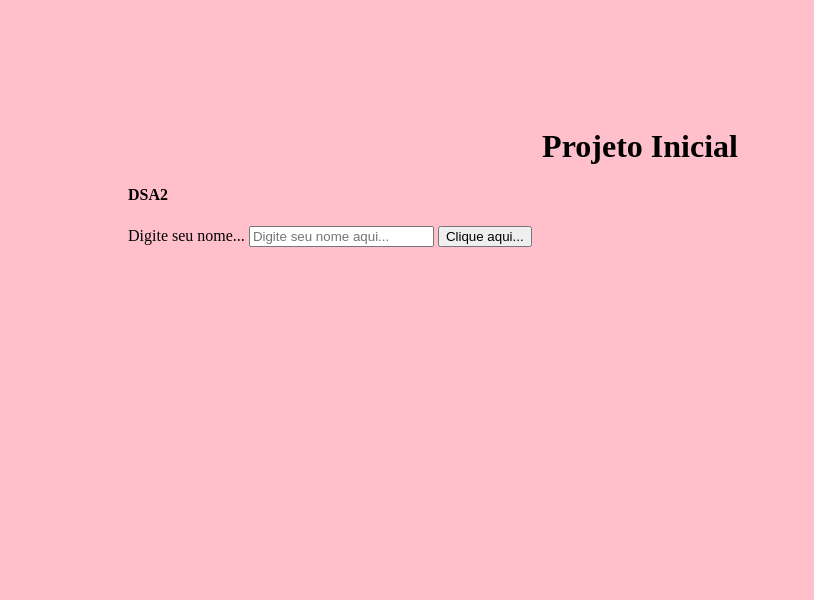
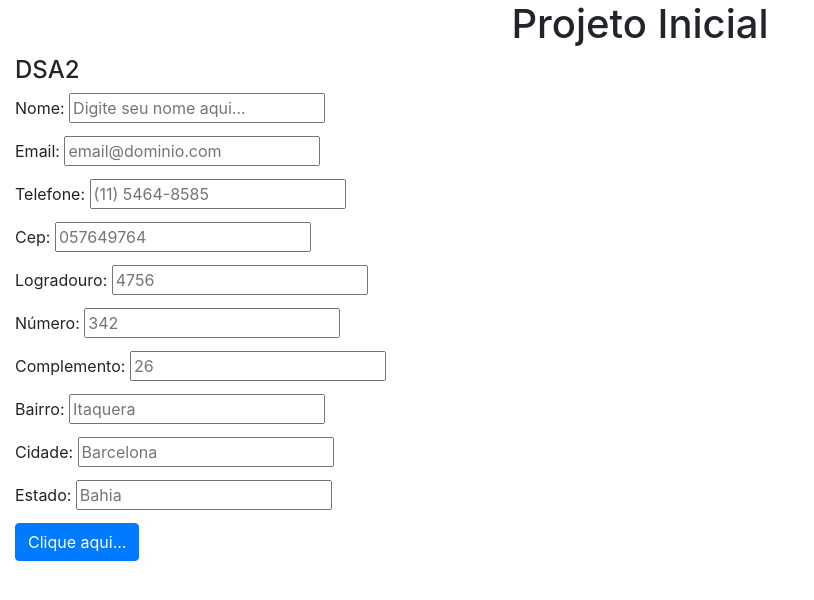
Before and after one commit to maryana18072007/projeto-inicial, a plain HTML site: page index.html in a window 1280 px wide. Shown: the whole page, without its empty margins (0-814 px from the left). Drawn offline with nearby package versions, Linux system fonts and the light colour scheme.

Commit message:
corinthians

```diff
--- a/index.html
+++ b/index.html
@@ -6,15 +6,84 @@
     <meta name="viewport" content="width=device-width, initial-scale=1.0">
     <title>Projeto Inicial</title>
     <link rel="stylesheet" href="./estilo.css">
+    <link rel="stylesheet" href="https://stackpath.bootstrapcdn.com/bootstrap/4.1.3/css/bootstrap.min.css" integrity="sha384-MCw98/SFnGE8fJT3GXwEOngsV7Zt27NXFoaoApmYm81iuXoPkFOJwJ8ERdknLPMO" crossorigin="anonymous">
 </head>
-<body>
+<body class="container-fluid">
     <h1>Projeto Inicial</h1>
     <div>
         <h4>DSA2</h4>
-        <label>Digite seu nome...</label>
-        <input type="text" id="nome" placeholder="Digite seu nome aqui...">
-        <input type="button" id="botao" value="Clique aqui...">
+        <form>
+            <div class="mb-2">
+                <label for="nome">Nome:</label>
+                <input type="text" id="nome"
+                      placeholder="Digite seu nome aqui...">
+            </div>
+
+            <div class="mb-2">
+                <label for="email">Email:</label>
+                <input type="text" id="email"
+                      placeholder="email@dominio.com">
+            </div>
+
+            <div class="mb-2">
+                <label for="telefone">Telefone:</label>
+                <input type="text" id="telefone"
+                      placeholder="(11) 5464-8585">
+            </div>
+
+
+            <div class="mb-2">
+                <label for="cep">Cep:</label>
+                <input type="text" id="CEP"
+                    placeholder="057649764">
+            </div>
+
+            <div class="mb-2">
+                <label for="logradouro">Logradouro:</label>
+                <input type="text" id="logradouro"
+                    placeholder="4756">
+            </div>
+
+            <div class="mb-2">
+                <label for="número">Número:</label>
+                <input type="text" id="número"
+                    placeholder="342">
+            </div>
+
+            <div class="mb-2">
+                <label for="complemento">Complemento:</label>
+                <input type="text" id="complemento"
+                    placeholder="26">
+            </div>
+
+            <div class="mb-2">
+                <label for="bairro">Bairro:</label>
+                <input type="text" id="bairro"
+                    placeholder="Itaquera">
+            </div>
+
+            <div class="mb-2">
+                <label for="cidade">Cidade:</label>
+                <input type="text" id="cidade"
+                    placeholder="Barcelona">
+            </div>
+
+            <div class="mb-2">
+                <label for="estado">Estado:</label>
+                <input type="text" id="estado"
+                    placeholder="Bahia">
+            </div>
+            <input type="button" id="botao"
+               class="btn btn-primary" value="Clique aqui...">
+        </form>
+        <div id="saida-de-dados" class="m-1 p-2 text-center">
+        </div>
+
+
     </div>
     <script src="./scripts.js"></script>
+    <script src="https://code.jquery.com/jquery-3.3.1.slim.min.js" integrity="sha384-q8i/X+965DzO0rT7abK41JStQIAqVgRVzpbzo5smXKp4YfRvH+8abtTE1Pi6jizo" crossorigin="anonymous"></script>
+<script src="https://cdnjs.cloudflare.com/ajax/libs/popper.js/1.14.3/umd/popper.min.js" integrity="sha384-ZMP7rVo3mIykV+2+9J3UJ46jBk0WLaUAdn689aCwoqbBJiSnjAK/l8WvCWPIPm49" crossorigin="anonymous"></script>
+<script src="https://stackpath.bootstrapcdn.com/bootstrap/4.1.3/js/bootstrap.min.js" integrity="sha384-ChfqqxuZUCnJSK3+MXmPNIyE6ZbWh2IMqE241rYiqJxyMiZ6OW/JmZQ5stwEULTy" crossorigin="anonymous"></script>
 </body>
 </html>
--- a/scripts.js
+++ b/scripts.js
@@ -1,6 +1,36 @@
 var botao = document.getElementById("botao");
-botao = addEventListener("click", alertar) ;
+botao.addEventListener("click", alertar);
+var nome = document.getElementById("nome");
+var saida = document.getElementById("saida-de-dados");
+var email = document.getElementById("email");
+var telefone = document.getElementById("telefone");
+var logradouro = document.getElementById("logradouro");
+var número = document.getElementById("número");
+var complemento = document.getElementById("complemento");
+var bairro= document.getElementById("bairro");
+var cidade= document.getElementById("cidade");
+var cidade= document.getElementById("cidade");
+var estado= document.getElementById("estado");
 
-function alertar(){
-    alert("Voce clicou no botao!!!!");
+
+function alertar(event){
+    //alert("Voce clicou no botão!!!!" + event);
+
+    const url = `http://viacep.com.br/ws/${cep.value}/json`;
+    fetch(url)
+    .then(resposta=>resposta.json())
+    .then(dados=>alert(dados.bairro))
+
+
+    saida.innerText = "Nome: " + nome.value +
+        "\n Email: " + email.value +
+        "\n Telefone: " + telefone.value +
+        "\n CEP: " + CEP.value +
+        "\n Logradouro: " + logradouro.value +
+        "\n Número: " + número.value +
+        "\n Complemento: " + complemento.value +
+        "\n Bairro: " + bairro.value +
+        "\n Cidade: " + cidade.value +
+        "\n Estado: " + estado.value;
+
 }
```
